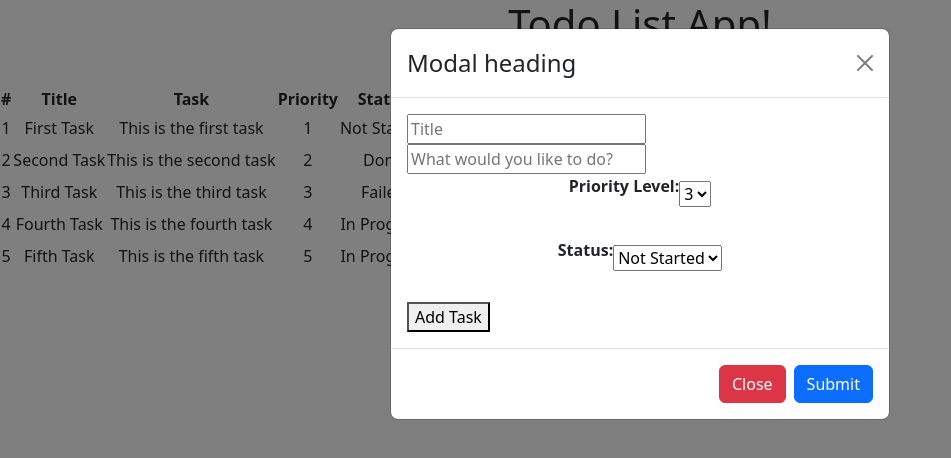
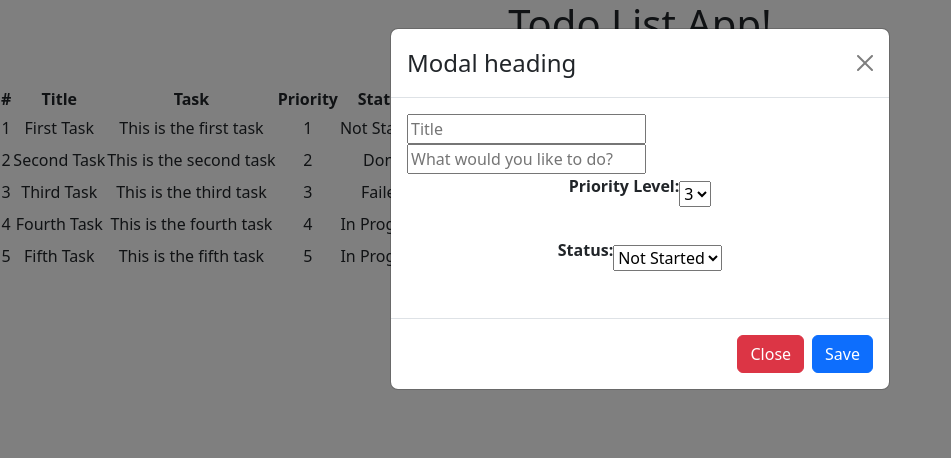
Before and after one commit to sayansadman/arnob-todo-app, a React (Create React App) app: page / in a window 1280 px wide. Both pictures are taken after a click on the button "Add note". Shown: the top 458 px of the page, without its empty margins (0-951 px from the left). Built offline with nearby package versions, Linux system fonts and the light colour scheme.

Commit message:
caught edit error

```diff
--- a/src/App.jsx
+++ b/src/App.jsx
@@ -26,13 +26,14 @@ function App() {
       }
       return item;
     });
+    setTask(newTask);
   }
 
   return (
     <div className="App">
       <Heading />
       <TodoForm submitTodo={addTodo} label={"Add note"} />
-      <TodoTable tasks={task} deleteTodo={deleteTask} updateTodo={updateTodo} />
+      <TodoTable tasks={task} deleteTodo={deleteTask} editTodo={updateTodo} />
     </div>
   );
 }
--- a/src/components/FormModal.jsx
+++ b/src/components/FormModal.jsx
@@ -13,7 +13,7 @@ const FormModal = ({ showModal, closeModal, children, submit}) => {
           Close
         </Button>
         <Button variant="primary" onClick={submit}>
-          Submit
+          Save
         </Button>
       </Modal.Footer>
     </Modal>
--- a/src/components/TodoForm.jsx
+++ b/src/components/TodoForm.jsx
@@ -135,9 +135,6 @@ function TodoForm({ submitTodo, label, defaultTodo }) {
             </select>
           </div>
           <br />
-          <button type="submit" onClick={handleSubmit}>
-            Add Task
-          </button>
         </form>
       </FormModal>
     </React.Fragment>
```
